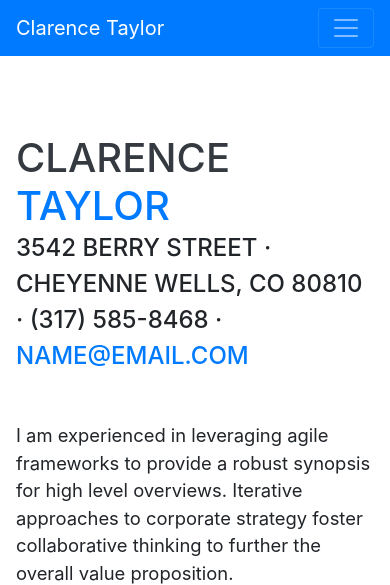
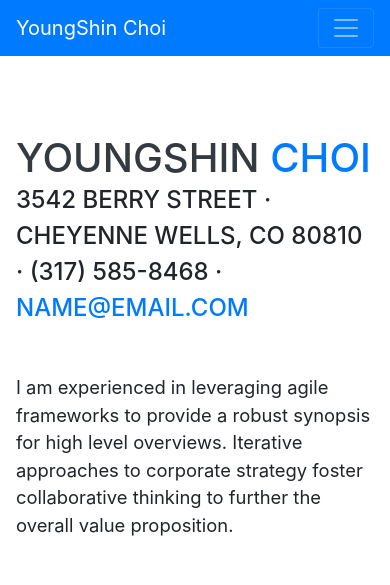
Before and after one commit to hotaru1619/hotaru1619.github.io, a website with bundled scripts: page index.html in a window 390 px wide. Shown: the top 585 px of the page. Built offline with nearby package versions, Linux system fonts and the light colour scheme; a web font is replaced by a local one.

Commit message:
Update title and name

```diff
--- a/index.html
+++ b/index.html
@@ -8,7 +8,7 @@
   <meta name="description" content="">
   <meta name="author" content="">
 
-  <title>Resume - Start Bootstrap Theme</title>
+  <title>hotaru1619's resume</title>
 
   <!-- Bootstrap core CSS -->
   <link href="vendor/bootstrap/css/bootstrap.min.css" rel="stylesheet">
@@ -27,7 +27,7 @@
 
   <nav class="navbar navbar-expand-lg navbar-dark bg-primary fixed-top" id="sideNav">
     <a class="navbar-brand js-scroll-trigger" href="#page-top">
-      <span class="d-block d-lg-none">Clarence Taylor</span>
+      <span class="d-block d-lg-none">YoungShin Choi</span>
       <span class="d-none d-lg-block">
         <img class="img-fluid img-profile rounded-circle mx-auto mb-2" src="img/profile.jpg" alt="">
       </span>
@@ -63,8 +63,8 @@
 
     <section class="resume-section p-3 p-lg-5 d-flex align-items-center" id="about">
       <div class="w-100">
-        <h1 class="mb-0">Clarence
-          <span class="text-primary">Taylor</span>
+        <h1 class="mb-0">YoungShin
+          <span class="text-primary">Choi</span>
         </h1>
         <div class="subheading mb-5">3542 Berry Street · Cheyenne Wells, CO 80810 · (317) 585-8468 ·
           <a href="mailto:name@email.com">name@email.com</a>
```
